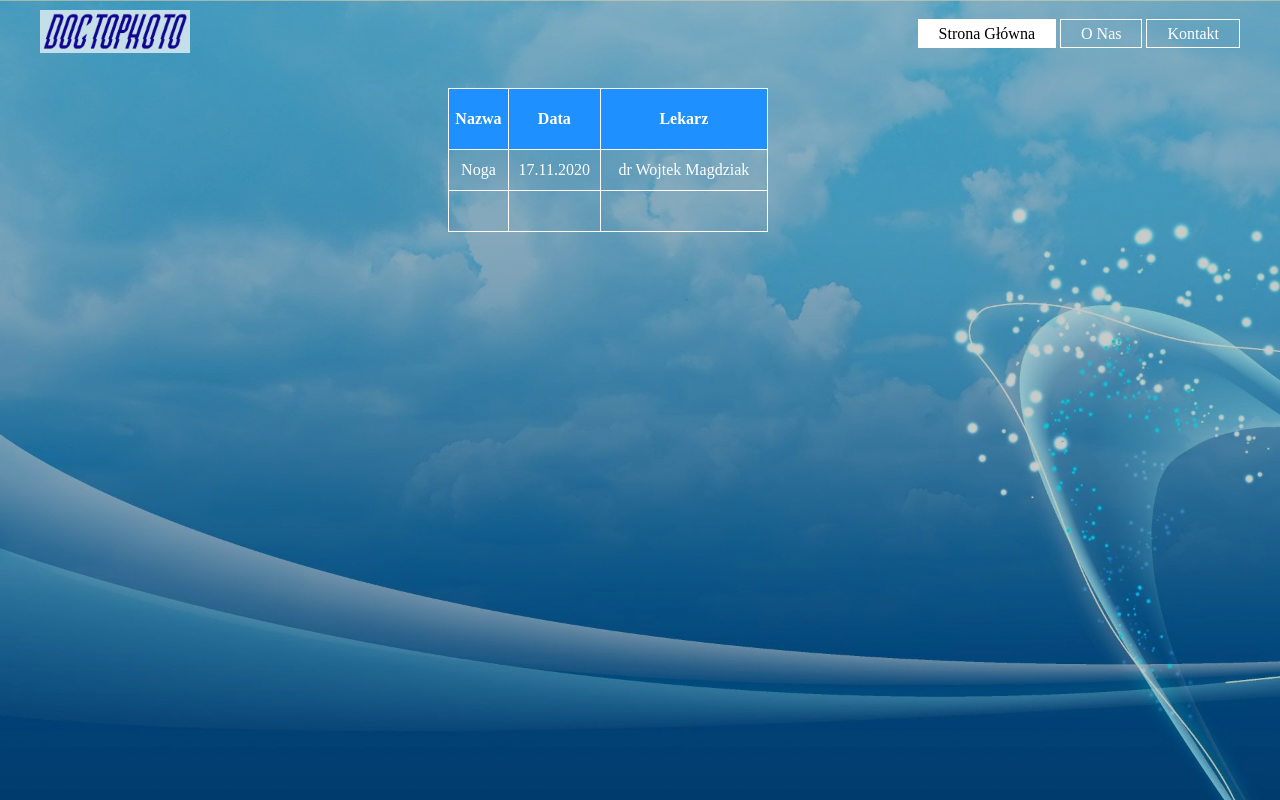
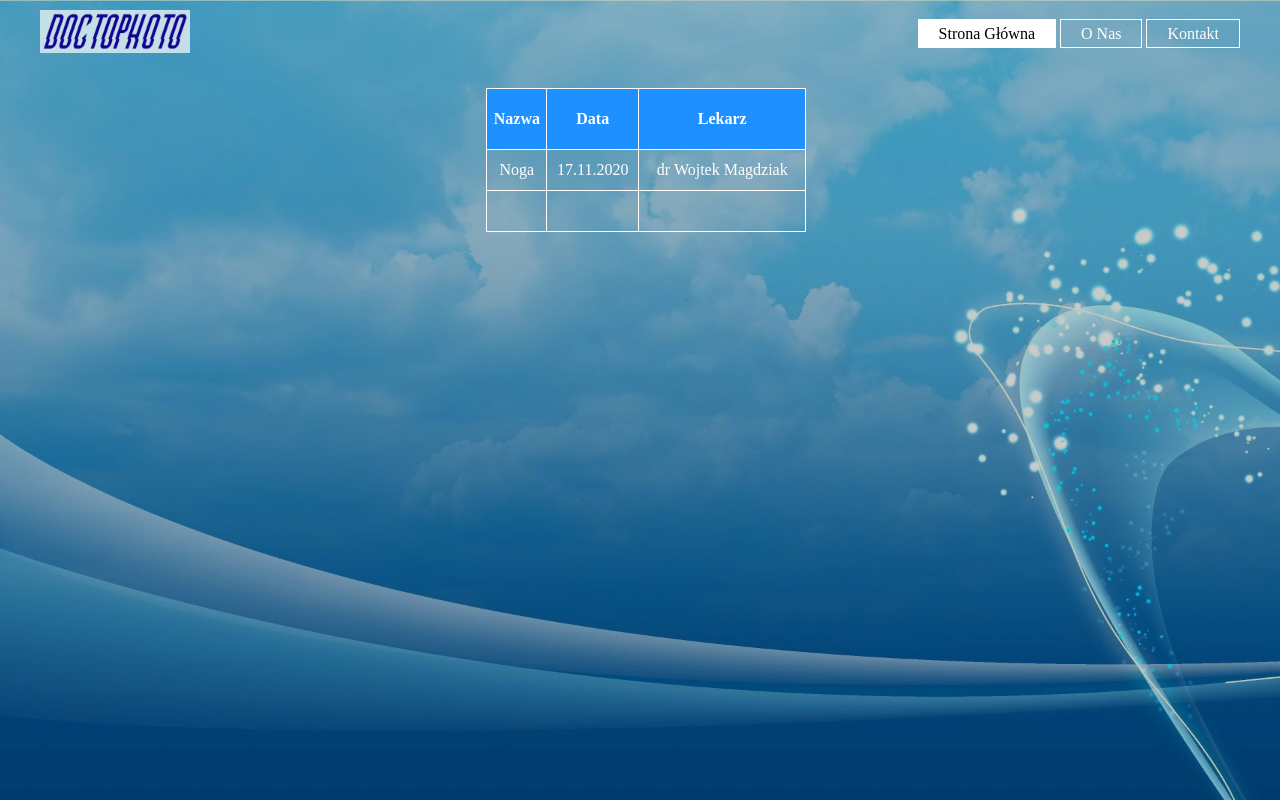
Before and after one commit to wskarbek/doctophoto, a Django app: page /dtp/ in a window 1280 px wide. Run offline with Django 3.2, Linux system fonts and the light colour scheme.

Commit message:
little fix to center the table

```diff
--- a/dtp/static/dtp/style.css
+++ b/dtp/static/dtp/style.css
@@ -160,7 +160,7 @@
 .container .table{
      position: absolute;
      top: 20%;
-     left: 60%;
+     left: 63%;
      transform: translate(-50%,-50%);
      color: white;
     width: 50%;
```
